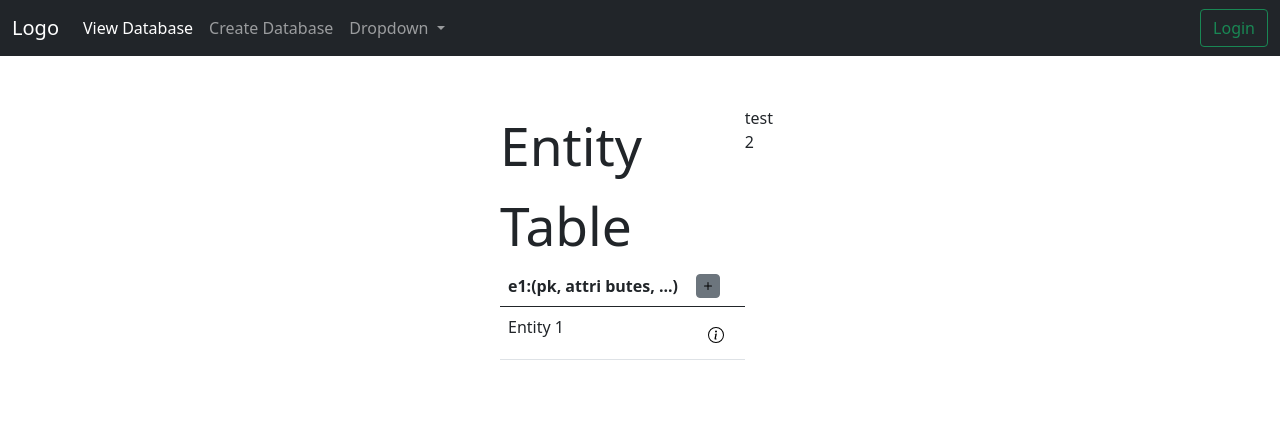
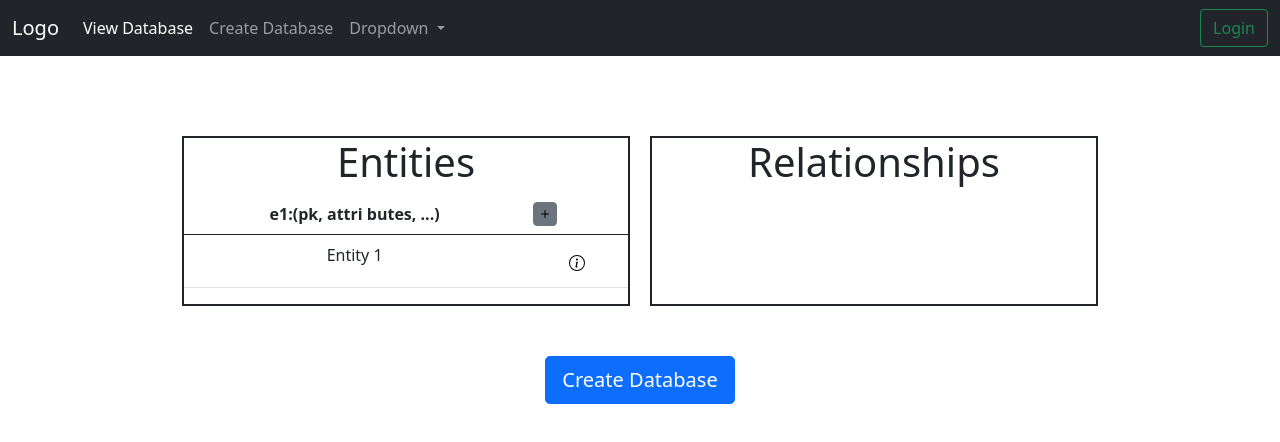
Before and after one commit to terry-h12/Data-project, a website: page frontend/index.html in a window 1280 px wide. Drawn offline with nearby package versions, Linux system fonts and the light colour scheme.

Commit message:
update frontend

```diff
--- a/frontend/index.html
+++ b/frontend/index.html
@@ -95,10 +95,8 @@
 
     <div class = "tables">
         <!-- entity table -->
-        <div id = "entity-table">
-            <div class = "table-title">
-                Entity Table
-            </div>
+        <div class = "entity-table">
+            <h1>Entities</h1>
             <table class="table" id = "entTable">
                 <thead>
 					<tr>
@@ -125,10 +123,15 @@
 
         <!-- relationship table -->
         <div class = "relationship-table">
-            test 2
+			<h1>Relationships</h1>
         </div>
     </div>
+
+	<div class="footer">
+		<button type="button" class="btn btn-primary btn-lg" id="confirm">Create Database</button>
+	</div>
     <script src="https://cdn.jsdelivr.net/npm/bootstrap@5.0.0-beta2/dist/js/bootstrap.bundle.min.js" integrity="sha384-b5kHyXgcpbZJO/tY9Ul7kGkf1S0CWuKcCD38l8YkeH8z8QjE0GmW1gYU5S9FOnJ0" crossorigin="anonymous"></script>
     <script src = "scripts/main.js"></script>
+	<script src = "scripts/cilent.js"></script>
 </body>
 </html>
--- /dev/null
+++ b/frontend/scripts/cilent.js
@@ -0,0 +1,26 @@
+function parseData () {
+    return;
+}
+
+function passentity () {
+    const data = {
+        "name": "Wade Wilson",
+        "occupation": "Murderer",
+        "age": "30 (forever)"
+    }
+
+    const options = {
+        method: 'POST',
+        headers: {
+            'Content-Type': 'application/json'
+        },
+        body: JSON.stringify(data)
+    };
+    fetch('/api', options).then(response => {
+        console.log(response)
+    });
+}
+
+function passRelationship () {
+    return;
+}
--- a/frontend/scripts/main.js
+++ b/frontend/scripts/main.js
@@ -31,6 +31,8 @@ function saveAdd() {
 
     createEntity(name, pk, attributes, subtypes, cannot_exist_without);
 
+    passentity();
+
     let entity_id = 0;
     let my_html_content =
                         `<tr>
--- a/frontend/styles/main.css
+++ b/frontend/styles/main.css
@@ -1,11 +1,23 @@
 .tables {
-    margin: 50px 500px;
+    margin-top: 80px;
     display: flex;
-    justify-content: space-between;
+    justify-content: center;
 }
 
 .entity-table {
     text-align: center;
+    border-style: solid;
+    border-width: 2px;
+    width: 35%;
+    margin-right: 10px;
+}
+
+.relationship-table{
+    text-align: center;
+    border-style: solid;
+    border-width: 2px;
+    width: 35%;
+    margin-left: 10px;
 }
 
 .table-title {
@@ -34,3 +46,9 @@
     height: 24px;
     width: 24px;
 }
+
+.footer {
+    padding-top: 50px;
+    display: flex;
+    justify-content: center;
+}
```
